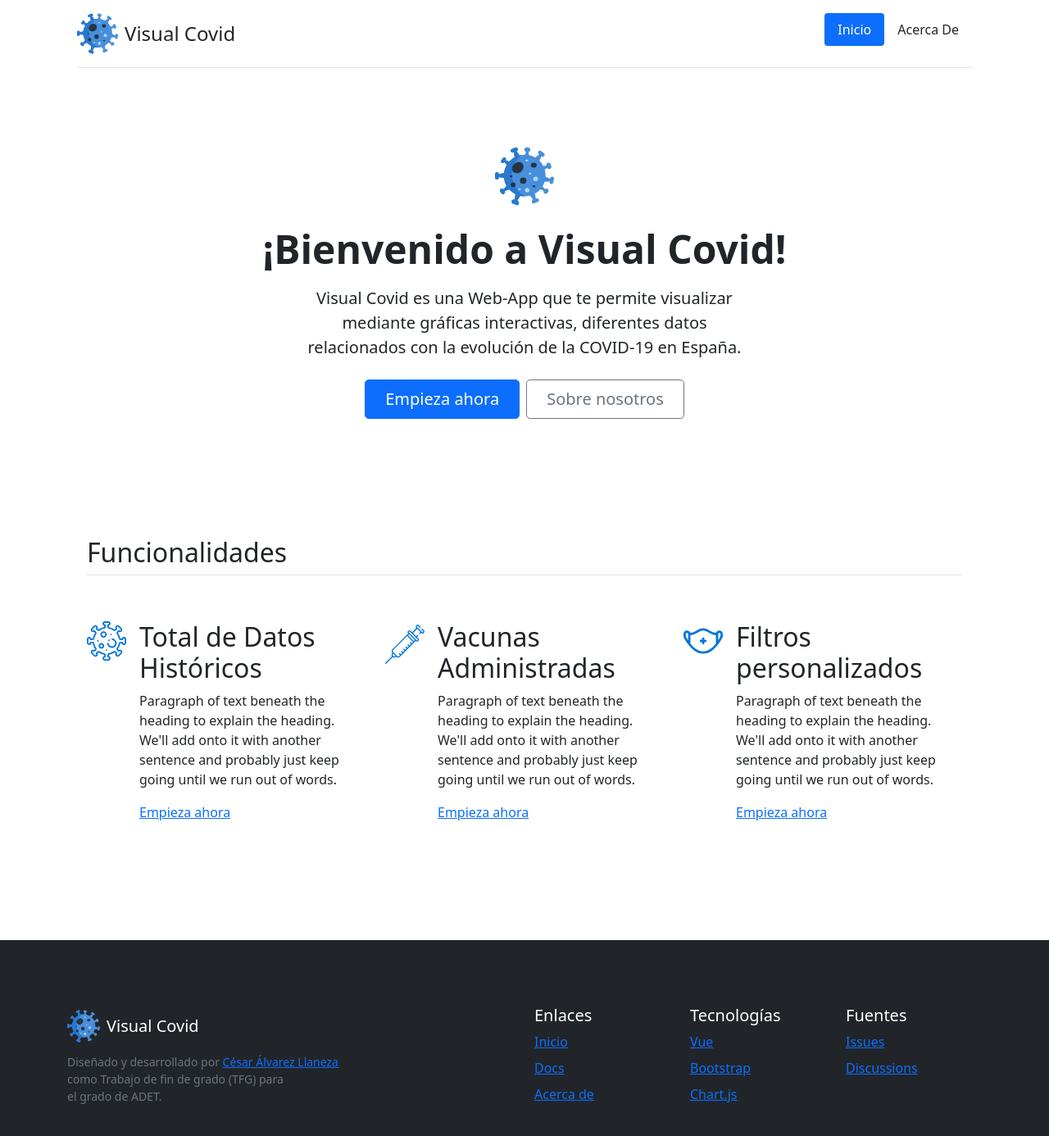
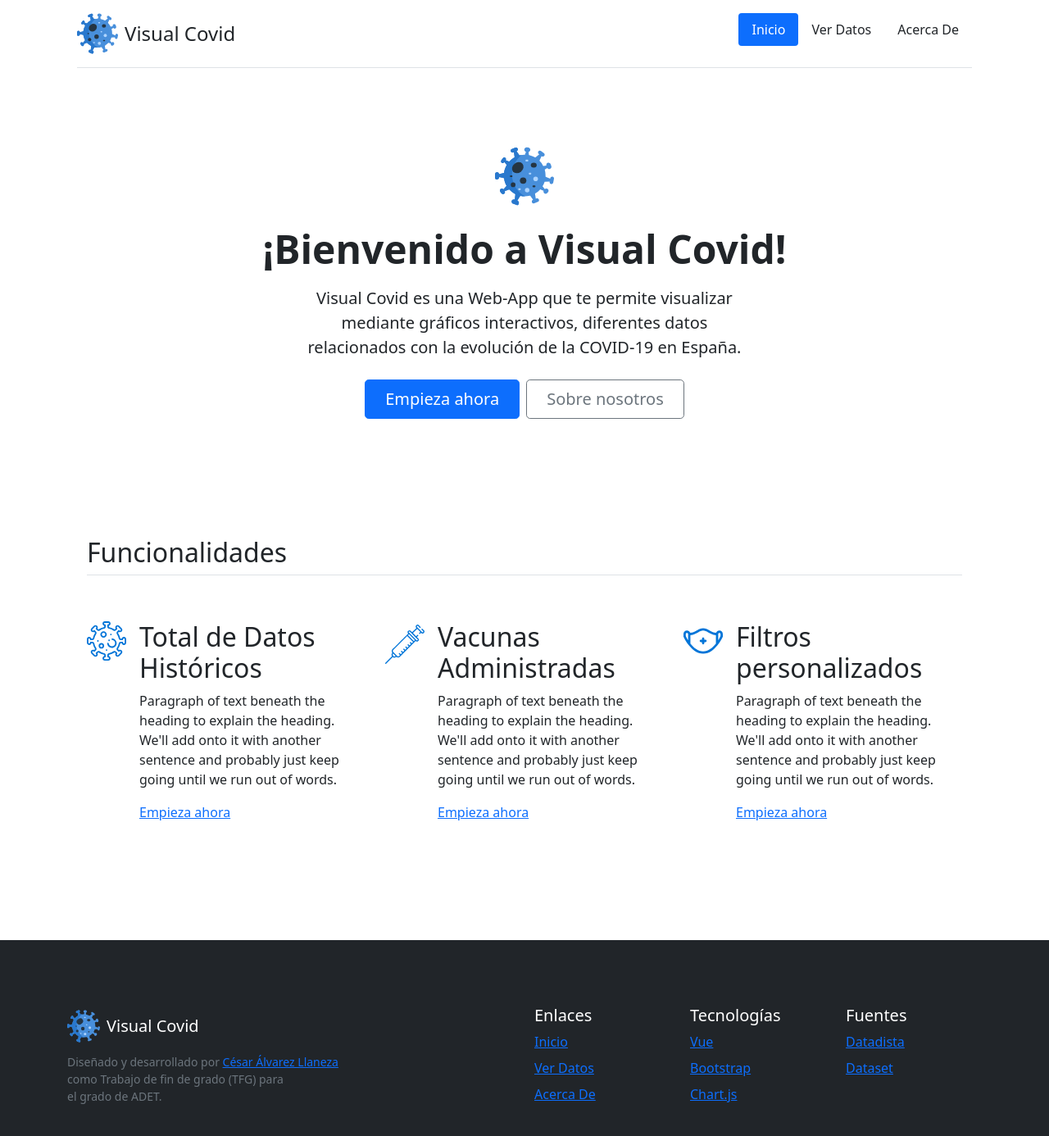
Before and after one commit to cesaralvrz/VisualCovid, a Vue app: page / in a window 1280 px wide. Shown: the top 1386 px of the page at 82% size. Built offline with nearby package versions, Linux system fonts and the light colour scheme.

Commit message:
Enlaces agregados

```diff
--- a/src/components/AcercaDe.vue
+++ b/src/components/AcercaDe.vue
@@ -5,7 +5,7 @@
                 <img src="../assets/coronavirus.svg" class="d-block mx-lg-auto img-fluid" alt="Visual Covid" width="300" height="300" loading="lazy">
             </div>
             <div class="col-lg-6">
-                <h1 class="display-5 fw-bold lh-1 mb-3">Acerca de Visual Covid</h1>
+                <h1 class="display-6 fw-bold lh-1 mb-3">Acerca de Visual Covid</h1>
                 <p class="lead">Visual Covid nace como un Trabajo de fin de grado,
                     desarrollado por <a href="https://cesaralvarez.js.org/" target="_blank">César Álvarez Llaneza</a> para el grado de Administración y Dirección de
                     Empresas Tecnológicas, con la finalidad de mantener informados a sus usuarios sobre
@@ -17,9 +17,9 @@
                 <img src="../assets/vue.svg" class="d-block mx-lg-auto img-fluid" alt="Vue" width="280" height="280" loading="lazy">
             </div>
             <div class="col-lg-6">
-                <h1 class="display-5 fw-bold lh-1 mb-3">Tecnologías Utilizadas</h1>
+                <h1 class="display-6 fw-bold lh-1 mb-3">Tecnologías Utilizadas</h1>
                 <p class="lead"> El proyecto está desarrollado mediante el framework Vue.js, la estética de la aplicación esta hecha mediante Bootstrap y las gráficas
-                    están creadas mediante la libería Chart.js. Los datos son recaudados del <a href="https://github.com/datadista/datasets/tree/master/COVID%2019" target="_blank">dataset de la COVID-19</a>
+                    están creadas con la libería Chart.js. Los datos son recaudados del <a href="https://github.com/datadista/datasets/tree/master/COVID%2019" target="_blank">dataset de la COVID-19</a>
                     del medio <a href="https://www.datadista.com/" target="_blank">Datadista</a>.</p>
             </div>
         </div>
--- /dev/null
+++ b/src/components/Datos.vue
@@ -0,0 +1,3 @@
+<template>
+    <h2>Datos</h2>
+</template>
--- a/src/components/Footer.vue
+++ b/src/components/Footer.vue
@@ -15,24 +15,24 @@
         <div class="col-6 col-lg-2 offset-lg-1 mb-3">
             <h5>Enlaces</h5>
             <ul class="list-unstyled">
-            <li class="mb-2"><a href="/">Inicio</a></li>
-            <li class="mb-2"><a href="/docs/5.0/">Docs</a></li>
-            <li class="mb-2"><a href="/docs/5.0/examples/">Acerca de</a></li>
+            <li class="mb-2"><router-link to="/">Inicio</router-link></li>
+            <li class="mb-2"><router-link to="/datos">Ver Datos</router-link></li>
+            <li class="mb-2"><router-link to="/acercade">Acerca De</router-link></li>
             </ul>
         </div>
         <div class="col-6 col-lg-2 mb-3">
             <h5>Tecnologías</h5>
             <ul class="list-unstyled">
-            <li class="mb-2"><a href="https://github.com/twbs/bootstrap">Vue</a></li>
-            <li class="mb-2"><a href="https://github.com/twbs/bootstrap/tree/v4-dev">Bootstrap</a></li>
-            <li class="mb-2"><a href="https://github.com/twbs/icons">Chart.js</a></li>
+            <li class="mb-2"><a href="https://vuejs.org/" target="_blank" rel="noopener">Vue</a></li>
+            <li class="mb-2"><a href="https://getbootstrap.com/" target="_blank" rel="noopener">Bootstrap</a></li>
+            <li class="mb-2"><a href="https://www.chartjs.org/" target="_blank" rel="noopener">Chart.js</a></li>
             </ul>
         </div>
         <div class="col-6 col-lg-2 mb-3">
             <h5>Fuentes</h5>
             <ul class="list-unstyled">
-            <li class="mb-2"><a href="https://github.com/twbs/bootstrap/issues">Issues</a></li>
-            <li class="mb-2"><a href="https://github.com/twbs/bootstrap/discussions">Discussions</a></li>
+            <li class="mb-2"><a href="https://www.datadista.com/" target="_blank" rel="noopener">Datadista</a></li>
+            <li class="mb-2"><a href="https://github.com/datadista/datasets/tree/master/COVID%2019" target="_blank" rel="noopener">Dataset</a></li>
             </ul>
         </div>
         </div>
--- a/src/components/Inicio.vue
+++ b/src/components/Inicio.vue
@@ -4,10 +4,10 @@
         <img class="d-block mx-auto mb-4" src="../assets/coronavirus.svg" alt="Logo" width="72" height="72">
         <h1 class="display-5 fw-bold mb-3">¡Bienvenido a Visual Covid!</h1>
         <div class="col-lg-6 mx-auto">
-            <p class="lead mb-4">Visual Covid es una Web-App que te permite visualizar mediante gráficas
-                interactivas, diferentes datos relacionados con la evolución de la COVID-19 en España.</p>
+            <p class="lead mb-4">Visual Covid es una Web-App que te permite visualizar mediante gráficos
+                interactivos, diferentes datos relacionados con la evolución de la COVID-19 en España.</p>
             <div class="d-grid gap-2 d-sm-flex justify-content-sm-center">
-                <button type="button" class="btn btn-primary btn-lg px-4 gap-3">Empieza ahora</button>
+                <router-link to="/datos" class="btn btn-primary btn-lg px-4 gap-3" tag="button">Empieza ahora</router-link>
                 <router-link to="/acercade" class="btn btn-outline-secondary btn-lg px-4" tag="button">Sobre nosotros</router-link>
             </div>
         </div>
@@ -22,9 +22,7 @@
         <div>
           <h2>Total de Datos Históricos</h2>
           <p>Paragraph of text beneath the heading to explain the heading. We'll add onto it with another sentence and probably just keep going until we run out of words.</p>
-          <a href="#" class="icon-link">
-            Empieza ahora
-          </a>
+          <router-link to="/datos" class="icon-link">Empieza ahora</router-link>
         </div>
       </div>
       <div class="col d-flex align-items-start">
@@ -34,9 +32,7 @@
         <div>
           <h2>Vacunas Administradas</h2>
           <p>Paragraph of text beneath the heading to explain the heading. We'll add onto it with another sentence and probably just keep going until we run out of words.</p>
-          <a href="#" class="icon-link">
-            Empieza ahora
-          </a>
+          <router-link to="/datos" class="icon-link">Empieza ahora</router-link>
         </div>
       </div>
       <div class="col d-flex align-items-start">
@@ -46,9 +42,7 @@
         <div>
           <h2>Filtros personalizados</h2>
           <p>Paragraph of text beneath the heading to explain the heading. We'll add onto it with another sentence and probably just keep going until we run out of words.</p>
-          <a href="#" class="icon-link">
-            Empieza ahora
-          </a>
+          <router-link to="/datos" class="icon-link">Empieza ahora</router-link>
         </div>
       </div>
     </div>
--- a/src/components/Nav.vue
+++ b/src/components/Nav.vue
@@ -7,6 +7,7 @@
       </a>
       <ul class="nav nav-pills">
         <li class="nav-item"><router-link to="/" class="nav-link text-dark" active-class="active text-white" exact>Inicio</router-link></li>
+        <li class="nav-item"><router-link to="/datos" class="nav-link text-dark" active-class="active text-white" exact>Ver Datos</router-link></li>
         <li class="nav-item"><router-link to="/acercade" class="nav-link text-dark" active-class="active text-white" exact>Acerca De</router-link></li>
       </ul>
     </header>
--- a/src/main.js
+++ b/src/main.js
@@ -9,7 +9,12 @@ Vue.use(VueRouter);
 
 const router = new VueRouter({
   routes: Routes,
-  mode: 'history'
+  mode: 'history',
+
+  // Volver a la parte superior al cambiar de ruta
+  scrollBehavior () {
+    return { x: 0, y: 0 }
+  }
 })
 
 Vue.config.productionTip = false
--- a/src/routes.js
+++ b/src/routes.js
@@ -1,7 +1,10 @@
 import AcercaDe from './components/AcercaDe'
 import Inicio from './components/Inicio'
+import Datos from './components/Datos'
 
 export default [
     {path: "/", component: Inicio},
-    {path: "/acercade", component: AcercaDe}
+    {path: "/acercade", component: AcercaDe},
+    {path: "/datos", component: Datos},
+
 ]
```
Also changed, not shown: src/assets/injection.svg (deleted).
